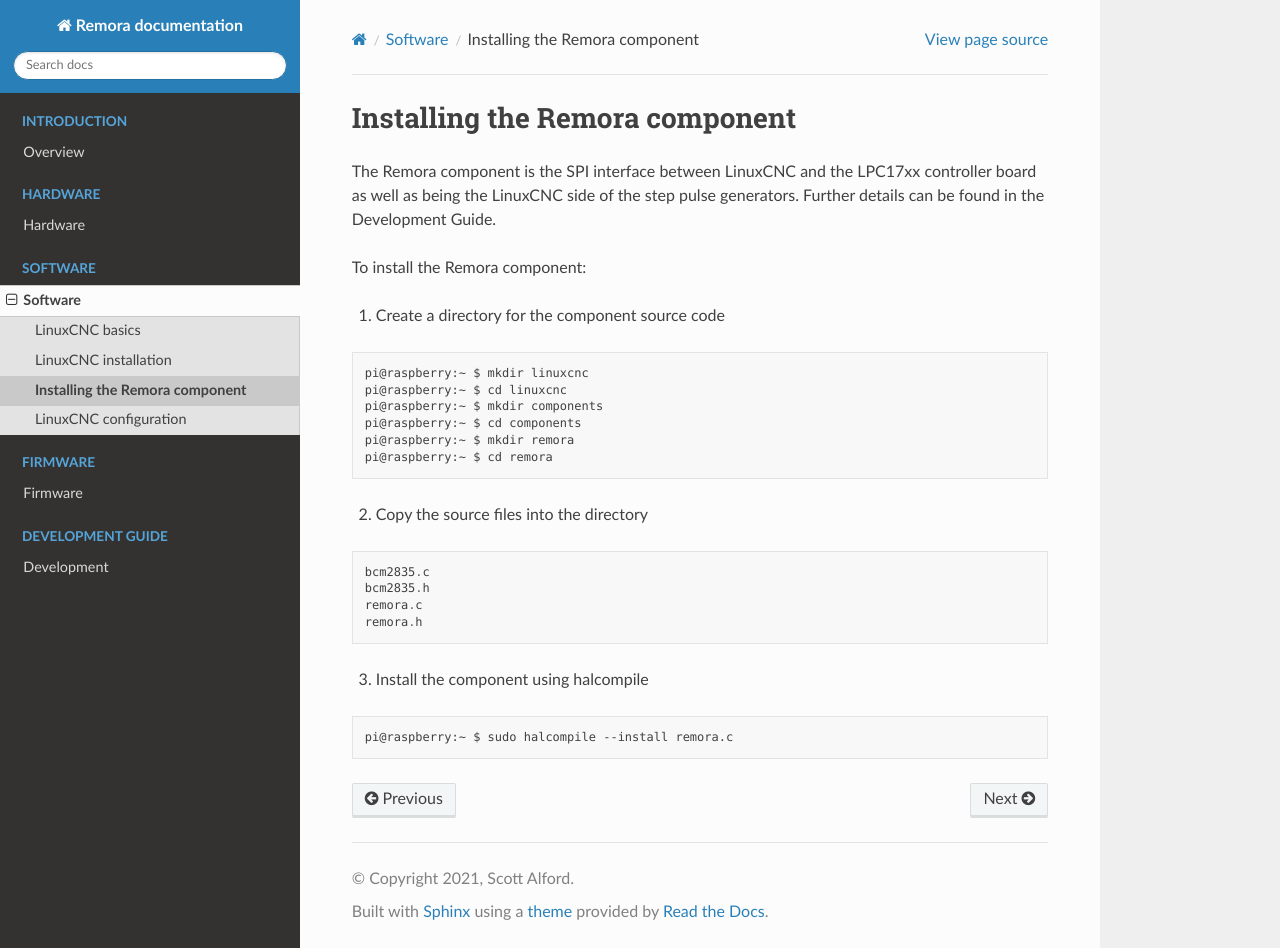
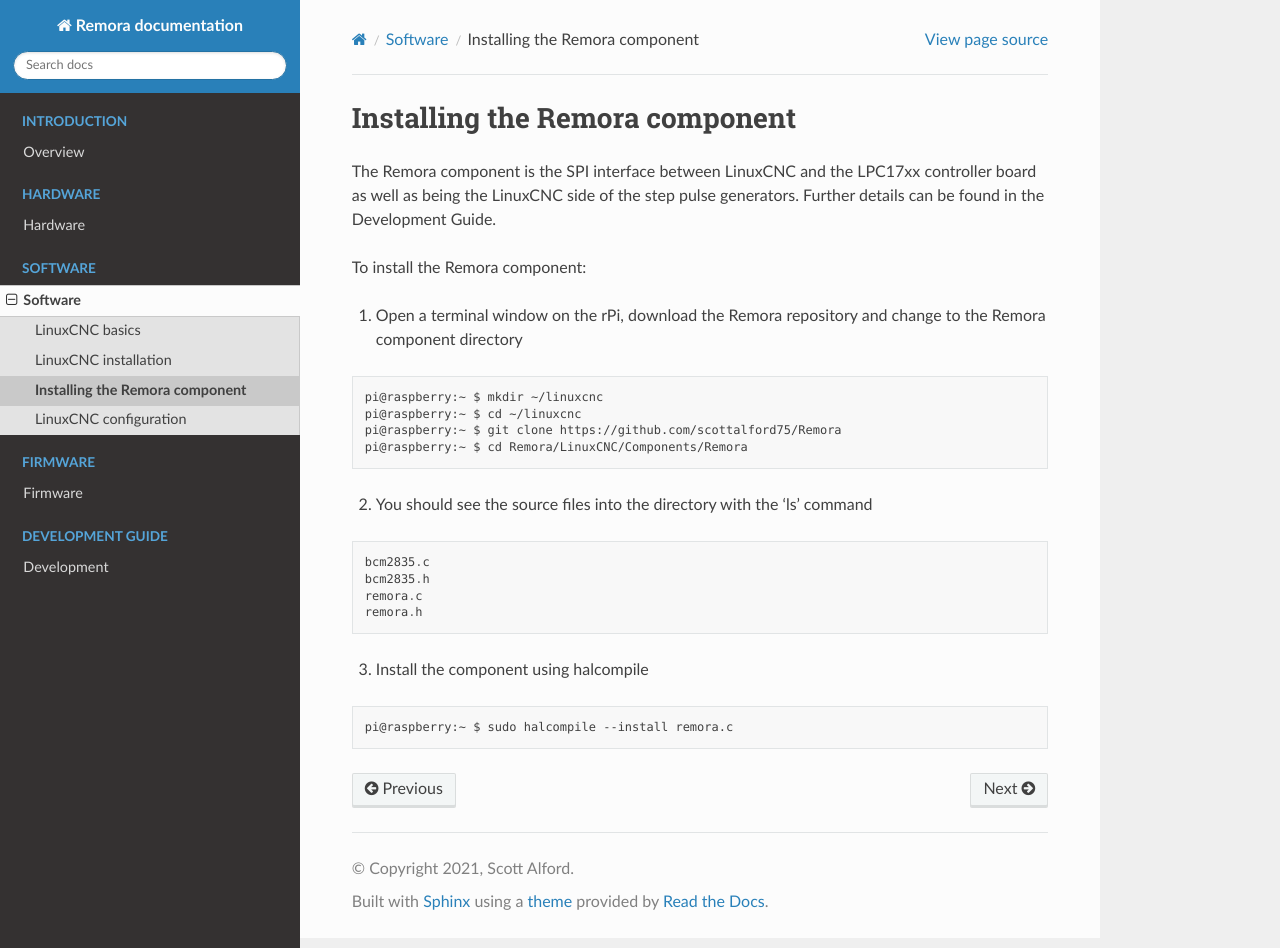
Before and after one commit to scottalford75/Remora-docs, a Sphinx documentation site: the page built from docs/source/software/remora-comp-installation.rst, in a window 1280 px wide and 948 px high. Built offline with Sphinx 7.4.7 and the Read the Docs theme 2.0.0, drawn with Linux system fonts in a browser that asks for light colours.

Commit message:
Update remora-comp-installation.rst
Just providing a more Step-by-Step type of instructions.

```diff
--- a/docs/source/software/remora-comp-installation.rst
+++ b/docs/source/software/remora-comp-installation.rst
@@ -5,18 +5,16 @@
 
 To install the Remora component:
 
-1. Create a directory for the component source code
+1. Open a terminal window on the rPi, download the Remora repository and change to the Remora component directory
 
 .. code-block::
 
-    pi@raspberry:~ $ mkdir linuxcnc
-    pi@raspberry:~ $ cd linuxcnc
-    pi@raspberry:~ $ mkdir components
-    pi@raspberry:~ $ cd components
-    pi@raspberry:~ $ mkdir remora
-    pi@raspberry:~ $ cd remora
+    pi@raspberry:~ $ mkdir ~/linuxcnc
+    pi@raspberry:~ $ cd ~/linuxcnc
+    pi@raspberry:~ $ git clone https://github.com/scottalford75/Remora
+    pi@raspberry:~ $ cd Remora/LinuxCNC/Components/Remora
 
-2. Copy the source files into the directory
+2. You should see the source files into the directory with the 'ls' command
 
 .. code-block::
 
```
